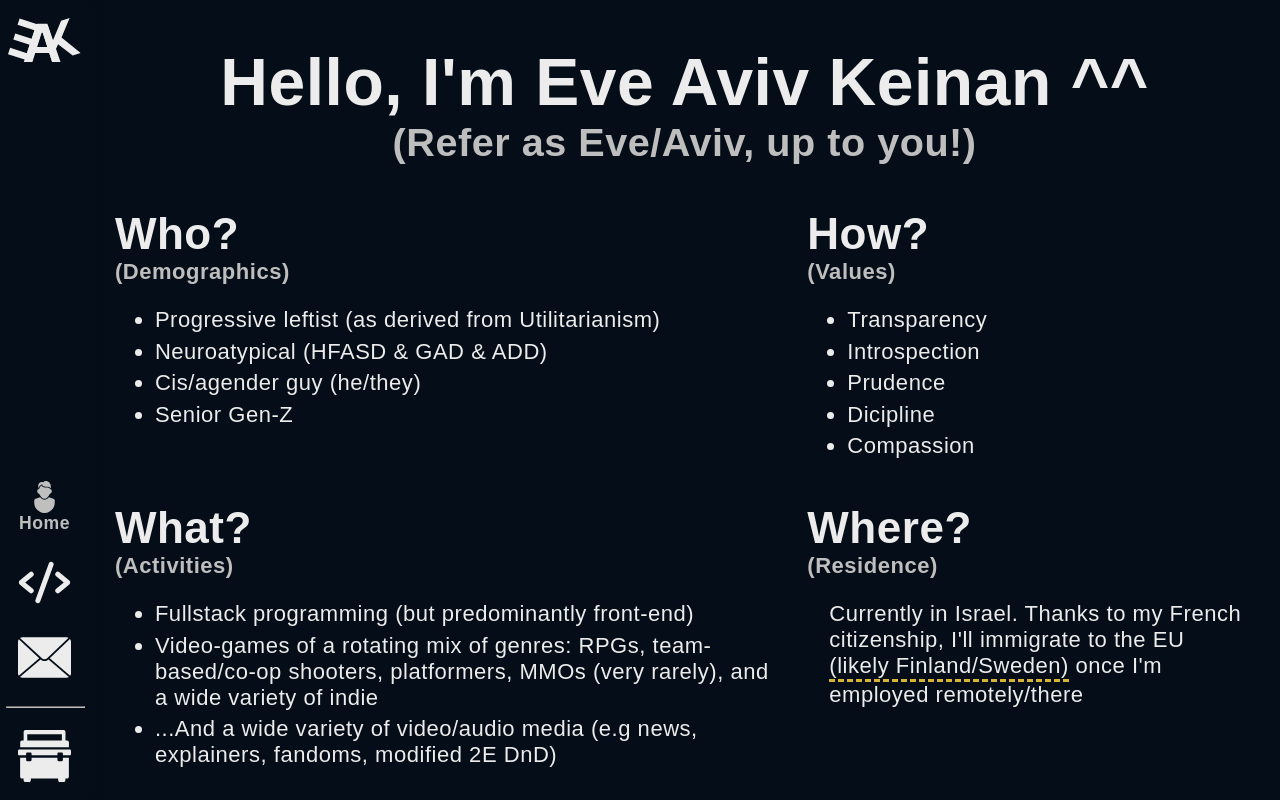
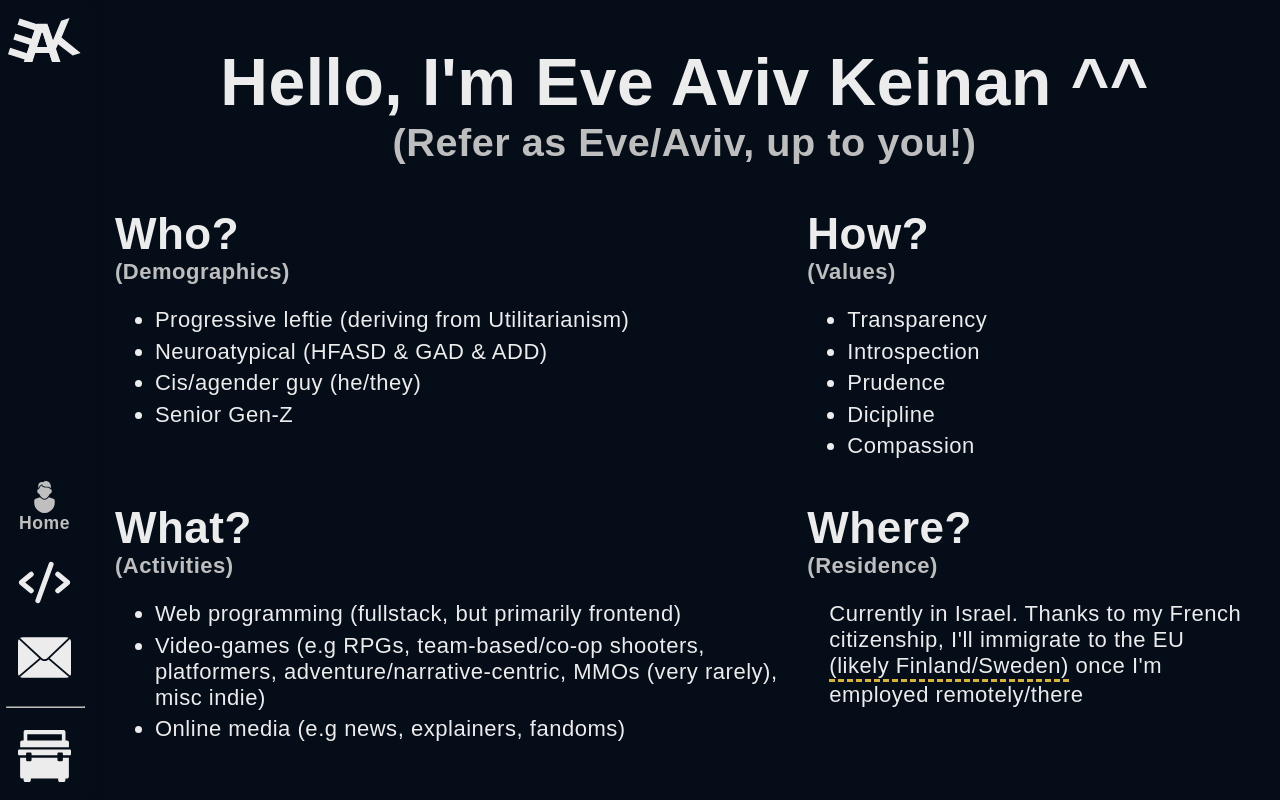
Before and after one commit to EvAvKein/Website, a SvelteKit app: page / in a window 1280 px wide. Built offline with nearby package versions, Linux system fonts and the light colour scheme.

Commit message:
refactor (about): adjustments in "what" & "who" sections

```diff
--- a/src/routes/_QnAs/what.svelte
+++ b/src/routes/_QnAs/what.svelte
@@ -2,9 +2,9 @@
   <h2>What?</h2>
   <h3>(Activities)</h3>
   <ul>
-    <li>Fullstack programming (but predominantly front-end)</li>
-    <li>Video-games of a rotating mix of genres: RPGs, team-based/co-op shooters, platformers, MMOs (very rarely), and a wide variety of indie</li>
-    <li>...And a wide variety of video/audio media (e.g news, explainers, fandoms, modified 2E DnD)</li>
+    <li>Web programming (fullstack, but primarily frontend)</li>
+    <li>Video-games (e.g RPGs, team-based/co-op shooters, platformers, adventure/narrative-centric, MMOs (very rarely), misc indie)</li>
+    <li>Online media (e.g news, explainers, fandoms)</li>
   </ul>
 </section>
 
--- a/src/routes/_QnAs/who.svelte
+++ b/src/routes/_QnAs/who.svelte
@@ -2,7 +2,7 @@
   <h2>Who?</h2>
   <h3>(Demographics)</h3>
   <ul>
-    <li>Progressive leftist (as derived from Utilitarianism)</li>
+    <li>Progressive leftie (deriving from Utilitarianism)</li>
     <li>Neuroatypical (HFASD & GAD & ADD)</li>
     <li>Cis/agender guy (he/they)</li>
     <li>Senior Gen-Z</li>
```
